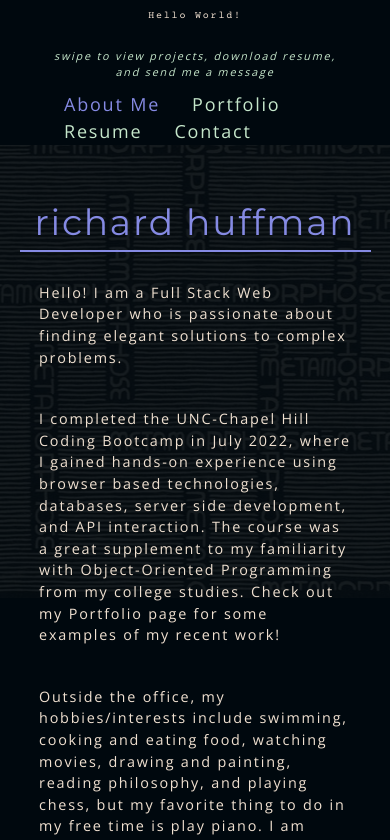
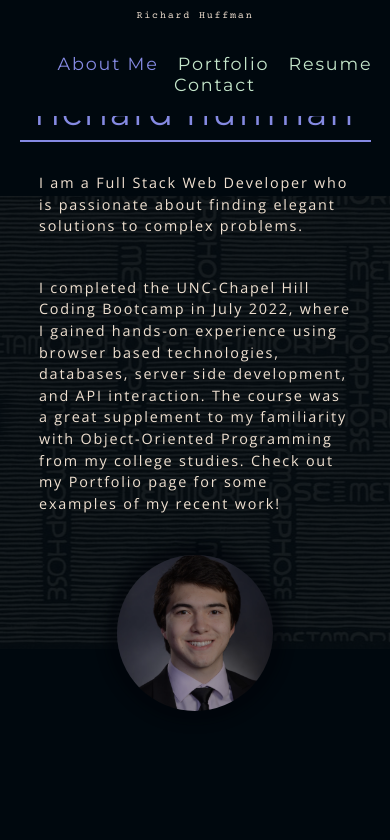
Before and after one commit to chardmuffin/portfolio-v2, a React (Create React App) app: page / in a window 390 px wide. Shown: the top 840 px of the page. Built offline with nearby package versions, Linux system fonts and the light colour scheme.

Commit message:
simplifying style

```diff
--- a/src/App.js
+++ b/src/App.js
@@ -6,12 +6,6 @@ import Projects from './components/Projects';
 import ContactForm from './components/Contact';
 import Footer from './components/Footer';
 import Resume from './components/Resume';
-
-// for mobile-
-// import styles
-import 'swiper/css';
-// Import Swiper React components
-import { Swiper, SwiperSlide } from 'swiper/react';
 
 function App() {
 
@@ -36,10 +30,10 @@ function App() {
     mobileUI: width <= 950
   }
 
+  // if something is different for mobileUI, use (responsive.mobileUI) ? (...) : (...)
   return (
     <div>
       <Nav
-        mobileUI={responsive.mobileUI}
         currentTab={currentTab}
         setCurrentTab={setCurrentTab}
       ></Nav>
@@ -47,43 +41,9 @@ function App() {
         <div className="hero"></div>
       </section>
       <main>
-        {/* do a carousel for mobile */}
-        {(responsive.mobileUI) ? (
-          <Swiper
-            spaceBetween={80}
-            slidesPerView={1}
-          >
-            <SwiperSlide>
-              <About
-                mobileUI={responsive.mobileUI}
-                setCurrentTab={setCurrentTab}
-              ></About>
-            </SwiperSlide>
-
-            <SwiperSlide>
-              <Projects
-                setCurrentTab={setCurrentTab}
-              ></Projects>
-            </SwiperSlide>
-
-            <SwiperSlide>
-              <Resume
-                setCurrentTab={setCurrentTab}
-              ></Resume>
-            </SwiperSlide>
-
-            <SwiperSlide>
-              <ContactForm
-                setCurrentTab={setCurrentTab}
-              ></ContactForm>
-            </SwiperSlide>
-          </Swiper>
-        ) :
-
-        // if not on mobile
-        (
-          (currentTab === "About") ? (
-          <About></About>
+        {responsive.mobileUI && <div className='my-5 py-5'></div>}
+        {(currentTab === "About") ? (
+          <About mobileUI={responsive.mobileUI}></About>
         ) : (
           (currentTab === "Projects") ? (
             <Projects></Projects>
@@ -92,8 +52,9 @@ function App() {
               <Resume></Resume>
             ) : (
             <ContactForm></ContactForm>
+            )
           )
-        )))}
+        )}
       </main>
       <Footer></Footer>
     </div>
--- a/src/components/About/index.js
+++ b/src/components/About/index.js
@@ -1,25 +1,16 @@
-import React, { useEffect } from 'react';
 import headshot from '../../assets/cover/headshot.jpg';
-import { useSwiperSlide } from 'swiper/react';
 
-function About({ mobileUI, setCurrentTab}) {
-
-    const swiperSlide = useSwiperSlide();
-
-    useEffect(() => {
-        swiperSlide?.isActive && setCurrentTab("About")
-    },[setCurrentTab, swiperSlide]);
+function About({ mobileUI }) {
 
     return (
     <>
         <h1 className='centerText'>richard huffman</h1>
         <div className='underline'></div>
         <section className='about'>
-            {mobileUI ? <></> : <img src={headshot} className="headshot float-right" alt="headshot" />}
-            <p className='my-5'>Hello! I am a Full Stack Web Developer who is passionate about finding elegant solutions to complex problems.</p>
+            {!mobileUI && <img src={headshot} className="headshot float-right" alt="headshot" />}
+            <p className='my-5'>I am a Full Stack Web Developer who is passionate about finding elegant solutions to complex problems.</p>
             <p className='my-5'>I completed the UNC-Chapel Hill Coding Bootcamp in July 2022, where I gained hands-on experience using browser based technologies, databases, server side development, and API interaction. The course was a great supplement to my familiarity with Object-Oriented Programming from my college studies. Check out my Portfolio page for some examples of my recent work!</p>
-            <p>Outside the office, my hobbies/interests include swimming, cooking and eating food, watching movies, drawing and painting, reading philosophy, and playing chess, but my favorite thing to do in my free time is play piano. I am always learning new things and being productive!</p>
-            {mobileUI ? <img src={headshot} className="headshot my-5" alt="headshot" /> : <></>}
+            {mobileUI && <img src={headshot} className="headshot my-5" alt="headshot" />}
         </section>
     </>
     );
--- a/src/components/Contact/index.js
+++ b/src/components/Contact/index.js
@@ -1,14 +1,7 @@
-import React, { useEffect, useState } from "react";
+import React, { useState } from "react";
 import { validateEmail } from "../../utils/helpers";
-import { useSwiperSlide } from 'swiper/react';
 
-function ContactForm({ setCurrentTab }) {
-
-    const swiperSlide = useSwiperSlide();
-
-    useEffect(() => {
-        swiperSlide?.isActive && setCurrentTab("Contact");
-    }, [setCurrentTab, swiperSlide]);
+function ContactForm() {
 
     const [formState, setFormState] = useState({ name: "", email: "", message: "" });
     const { name, email, message } = formState;
--- a/src/components/Nav/index.js
+++ b/src/components/Nav/index.js
@@ -1,7 +1,6 @@
 import React, { useEffect } from 'react';
-import ReactTypingEffect from 'react-typing-effect';
 
-function Nav({ mobileUI, currentTab, setCurrentTab }) {
+function Nav({ currentTab, setCurrentTab }) {
 
     useEffect(() => {
         document.title = currentTab;
@@ -11,39 +10,11 @@ function Nav({ mobileUI, currentTab, setCurrentTab }) {
     return (
         <>
             <header className="flex-row px-1">
-                {(mobileUI) ? (
-                    //TODO: Add 4 dots icon to show current slide on carousel if mobileUI, and get rid of <p> below
-                    <>
-                        <h1 className='mobile-title' onClick={() => setCurrentTab("About")}>Hello World!</h1>
-                        <p style={{fontStyle: "italic", fontSize: ".6em", textAlign: "center", paddingTop: "15px", width: "100%"}}>swipe to view projects, download resume,<br></br>and send me a message</p>
-                        <ul className='flex-row'>
-                            <li className={`mx-2 ${currentTab === "About" && 'navActive'}`}>
-                                About Me
-                            </li>
-                            <li className={`mx-2 ${currentTab === "Projects" && 'navActive'}`}>
-                                Portfolio
-                            </li>
-                            <li className={`mx-2 ${currentTab === "Resume" && 'navActive'}`}>
-                                Resume
-                            </li>
-                            <li className={`mx-2 ${currentTab === "Contact" && 'navActive'}`}>
-                                Contact
-                            </li>
-                        </ul>
-                    </>
-                ) : (
-                    <>
-                        <h1>
-                            <ReactTypingEffect
-                                text={[`print("Hello World!")`, `System.out.println("Hello World!");`, `console.log("Hello World!");`]}
-                                onClick={() => setCurrentTab("About")}
-                                speed={200}
-                                eraseSpeed={60}
-                                typingDelay={300}
-                            />
+                <h1 className='mobile-title' onClick={() => setCurrentTab("About")}>
+                    Richard Huffman
                 </h1>
                 <nav>
-                            <ul className='flex-row'>
+                    <ul className='flex-row mobile-nav-pages'>
                         <li className={`mx-2 ${currentTab === "About" && 'navActive'}`}>
                             <h6 onClick={() => setCurrentTab("About")}>About Me</h6>
                         </li>
@@ -58,8 +29,6 @@ function Nav({ mobileUI, currentTab, setCurrentTab }) {
                         </li>
                     </ul>
                 </nav>
-                    </>
-                )}
             </header>
         </>
     );
--- a/src/components/Projects/index.js
+++ b/src/components/Projects/index.js
@@ -1,14 +1,6 @@
-import React, { useEffect } from 'react';
 import ProjectList from "../ProjectList";
-import { useSwiperSlide } from 'swiper/react';
 
-function Projects({ setCurrentTab }) {
-
-    const swiperSlide = useSwiperSlide();
-
-    useEffect(() => {
-        swiperSlide?.isActive && setCurrentTab("Projects");
-    }, [setCurrentTab, swiperSlide]);
+function Projects() {
 
     return (
         <section>
--- a/src/components/Resume/index.js
+++ b/src/components/Resume/index.js
@@ -1,17 +1,10 @@
-import React, { useEffect } from "react";
-import { useSwiperSlide } from 'swiper/react';
 
-function Resume({ setCurrentTab }) {
 
-  const swiperSlide = useSwiperSlide();
-
-  useEffect(() => {
-    swiperSlide?.isActive && setCurrentTab("Resume");
-  }, [setCurrentTab, swiperSlide]);
+function Resume() {
 
   return (
     <section className='my-2'>
-      <h2 className='centerText'>skills & proficiencies</h2>
+      <h2 className='centerText'>resume</h2>
       <div className='underline'></div>
       <div className="two-columns skills-container">
         <ul>
--- a/src/index.css
+++ b/src/index.css
@@ -2,7 +2,7 @@
 main {
 	margin: 0 auto;
 	max-width: 90%;
-  padding: 50px 30px;
+  padding: 100px 30px 50px 30px;
   margin-bottom: 100px;
 }
 :root {
@@ -94,7 +94,7 @@ ul {
 
 header {
   background: var(--dark);
-  position: relative;
+  position: fixed;
   width: 100%;
   color: var(--secondary);
 }
@@ -102,7 +102,7 @@ header {
 header h1 {
   color: var(--light);
   font-family: "Courier Prime", "Courier New";
-  font-size: 15px;
+  font-size: medium;
   margin: auto 0;
   cursor: pointer;
 }
@@ -138,6 +138,11 @@ nav ul {
   position: fixed;
   opacity: 0.10;
   z-index: -1;
+  margin: auto 0;
+  display: flex;
+  height: 100%;
+  flex-direction: column;
+  justify-content: center;
 }
 
 .hero {
@@ -188,7 +193,7 @@ footer span {
 }
 
 .about {
-  width: 70%;
+  width: 80%;
   margin: auto auto;
 }
 
@@ -239,59 +244,34 @@ nav li {
 }
 
 .projects {
-  width: 70%;
-  column-gap: 5%;
+  width: 80%;
   margin: auto;
 }
 
+.card:nth-child(even) {
+  flex-direction: row-reverse;
+}
+
 .card {
-  top: 2px;
-  left: 2px;
-  transform: translate(-2px,-2px);
-  height: 330px;
-  overflow: hidden;
+  height: auto;
   margin: auto;
+  padding: 20px 0;
+  display: flex;
+  flex-direction: row;
+}
+
+.img-div {
+  flex: 1 1 0;
+}
+
+.img-thumbnail {
+  max-width: 100%;
 }
 
 .card .details {
-  width: 100%;
-  height: 100%;
-  position: absolute;
-  transition: .3s;
-}
-
-.card .img-div {
-  top: 0;
-  left: 0;
-  width: 100%;
-}
-
-.card:hover .img-div {
-  top: 0;
-  left: -100%;
-}
-
-.card:hover .img-thumbnail {
-  opacity: .2;
-  filter: blur(2px);
-  transition: opacity .4s;
-}
-
-.card .img-div .img-thumbnail {
-  width: 100%;
-}
-
-.card .details {
-  top: 0;
-  left: 100%;
+  flex: 1 1 0;
   padding: 10px 30px;
-}
-
-.card:hover .details {
-  top: 0;
-  left: 0%;
-  cursor: pointer;
-  font-weight: bold;
+  text-align: justify;
 }
 
 .card .details p {
@@ -302,7 +282,18 @@ nav li {
 .card .details p span {
   color: var(--primary);
   margin: 0 15px;
-  font-size: 20px;
+  font-size: 1rem;
+}
+
+.card .details a {
+  display: inline-block;
+  padding: 20px;
+}
+
+.buttons {
+  display: flex;
+  flex-direction: row;
+  justify-content:center;
 }
 
 button {
@@ -416,18 +407,25 @@ textarea {
   float: left;
 }
 
-/* handle the nav bar*/
-.mobile-title {
-  margin: 10px auto;
-  text-align: center;
-  width: 100%;
-}
 @media screen and (max-width: 950px) {
 
   main {
     max-width: 100%;
     padding: 50px 0px;
     margin-bottom: 100px;
+  }
+
+  /* handle the nav bar for smaller screen*/
+  nav {
+    width: 100%;
+  }
+  .mobile-title {
+    margin: 10px auto;
+    text-align: center;
+    width: 100%;
+  }
+  .mobile-nav-pages li {
+    margin: auto;
   }
 
   footer {
@@ -460,11 +458,32 @@ textarea {
     margin-right: 0px;
   }
 
+  .projects {
+    display: block;
+    width: 90%;
+
+  };
+
+  .img-thumbnail {
+    width: 300px;
+  }
+
+  .card {
+    height: auto;
+    margin: auto;
+    padding: 20px 0;
+    display: block;
+  }
+
 }
 
 
 /* if using mobile */
 @media screen and (max-width: 575px) {
+
+  .hero {
+    background-attachment: scroll;
+  }
 
   header h1 {
     font-size: 10px;
```
Also changed, not shown: src/components/ProjectList/index.js (+27 -10 lines), 1 other file (tests, documents, lock files or other folders). Lines whose indentation alone changed are shown as unchanged.
